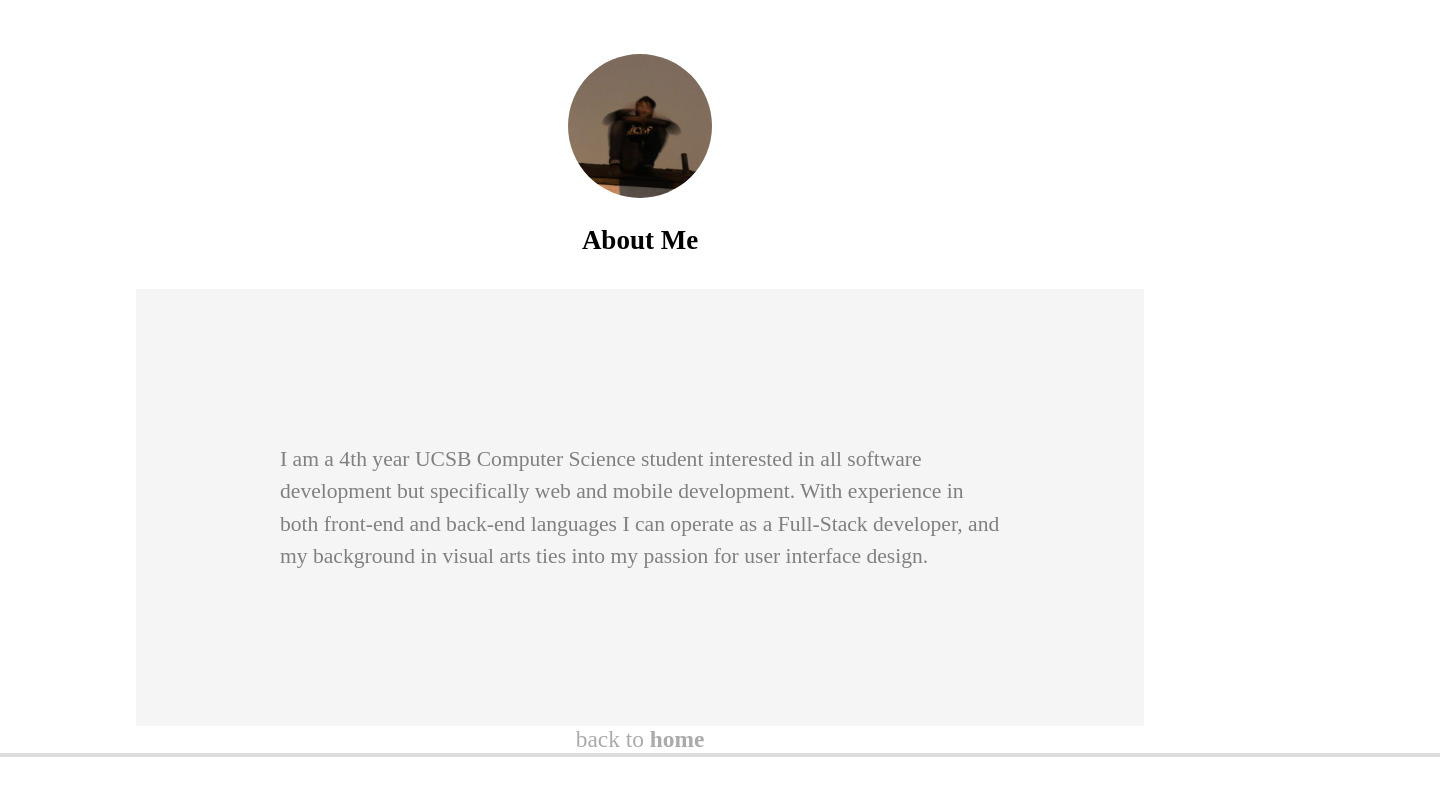
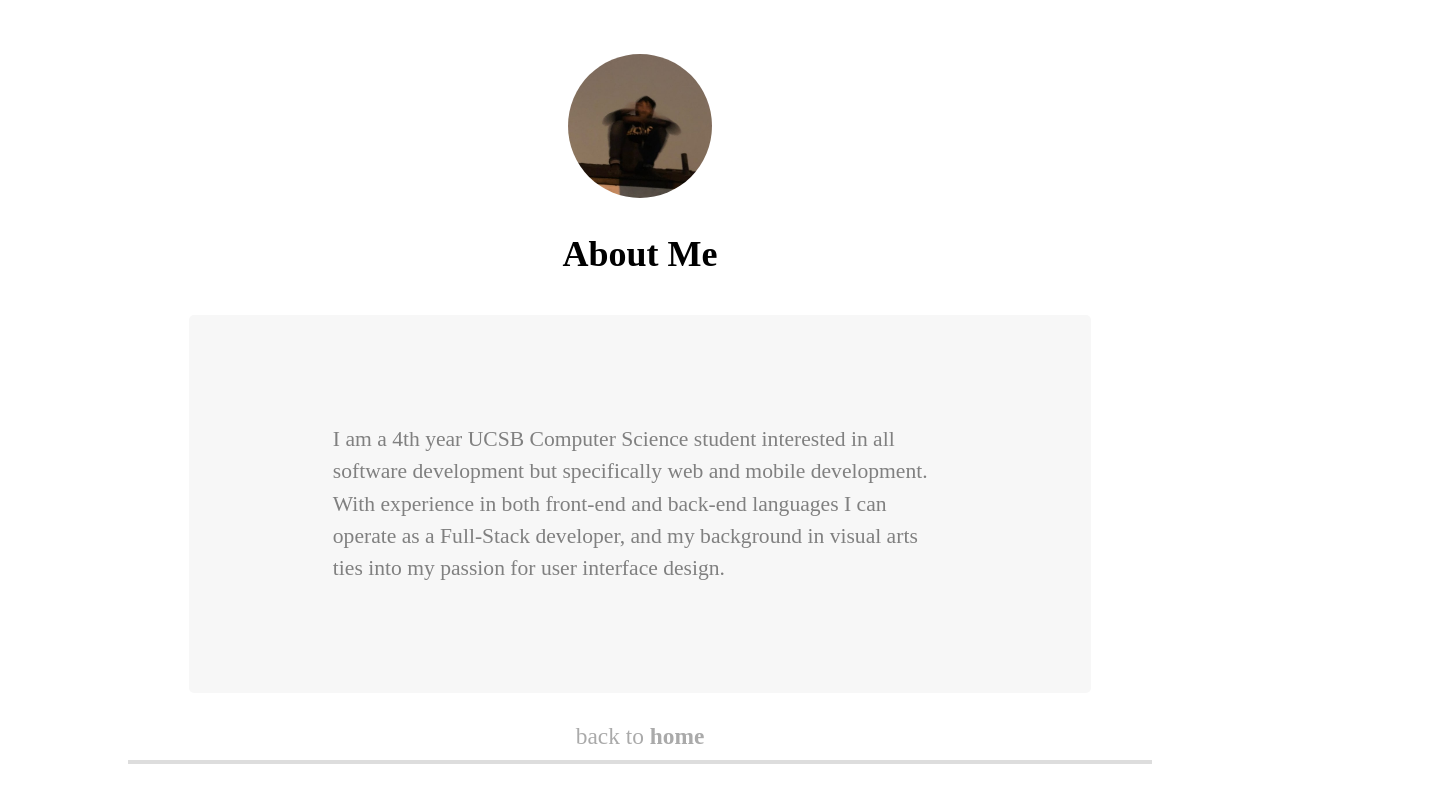
Before and after one commit to mathewkramsch/personal-website, a Next.js app: page /about in a window 1280 px wide. Shown: the top 800 px of the page, 1440 px wide, since content can reach past the window. Built offline with nearby package versions, Linux system fonts and the light colour scheme.

Commit message:
made site scalable

```diff
--- a/pages/about.jsx
+++ b/pages/about.jsx
@@ -7,7 +7,7 @@ import Layout from '../components/layout'
 export default function About() {
 	return (
 		<Layout>
-			<h2>About Me</h2>
+			<h2 className={style.title}>About Me</h2>
 			<div className={style.info}>
 				<p>
 				I am a 4th year UCSB Computer Science student interested in all software
--- a/pages/contact.jsx
+++ b/pages/contact.jsx
@@ -10,7 +10,7 @@ import Layout from '../components/layout'
 export default function Contact() {
 	return (
 		<Layout>
-			<h2>Contact Me</h2>
+			<h2 className={style.title}>Contact Me</h2>
 			<div className={style.info}>
 				<p>
 					<FontAwesomeIcon icon={faEnvelope} className={style.iconContact}/>
--- a/styles/layout.module.css
+++ b/styles/layout.module.css
@@ -6,23 +6,25 @@
 }
 
 .container {
-	width: 36rem;
+	width: 80%;
 	padding: 3rem 1rem 0;
 	margin: 0 auto;
 	display: flex;
 	flex-direction: column;
 	justify-content: space-between;
 	min-height: 70vh;
+	align-items: center;
 }
 
 .main {
 	display: flex;
 	flex-direction: column;
 	align-items: center;
+	width: 100%;
 }
 
 .backToHome {
-	margin: 0;
+	margin: 30px 0 10px;
 	display: flex;
 	justify-content: center;
 	color: #aaa;
@@ -43,7 +45,7 @@
 	border-top-style: solid;
 	border-color: #ddd;
 	border-width: 4px;
-	min-width: 80rem;
+	width: 80%;
 	display: flex;
 	justify-content: center;
 	margin: 0 auto 6rem;
--- a/styles/utils.module.css
+++ b/styles/utils.module.css
@@ -32,17 +32,23 @@
 	font-size: 19px;
 }
 
+.title {
+	font-size: 2rem;
+}
+
 .info {
-	min-width: 40rem;
+	border-radius: 5px;
 	margin-top: 10px;
-	background-color: #f5f5f5;
+	background-color: #f7f7f7;
 	display: flex;
 	flex-direction: column;
 	justify-content: center;
 	align-items: center;
-	padding: 8rem;
+	padding: 6rem 8rem;
+	max-width: 60%;
+
 } .info > p {
-	margin: 10px 0;
+	margin: 0px 0;
 	font-size: 1.2rem;
 	line-height: 1.8rem;
 	color: grey;
```
Also changed, not shown: components/layout.jsx (+4 -3 lines), 1 other file (tests, documents, lock files or other folders).
